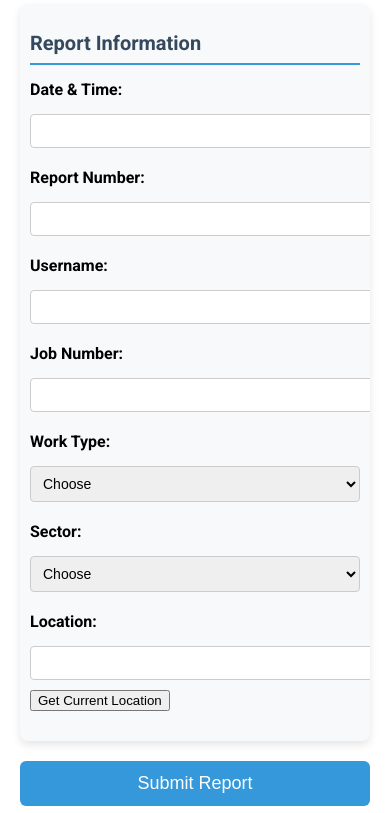
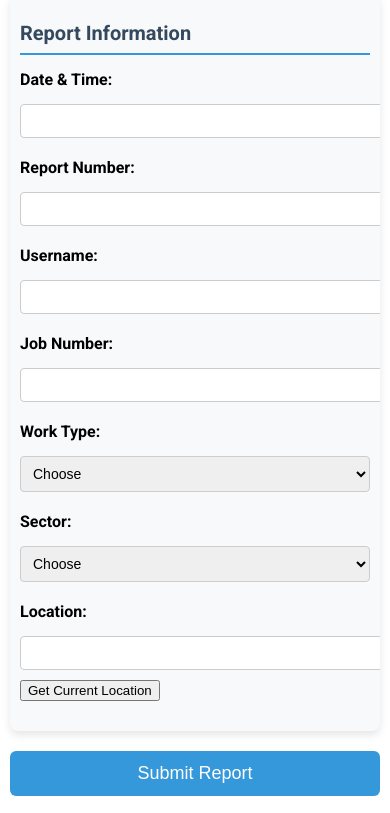
Before and after one commit to Mohd890/psd.github.io, a plain HTML site: page report.html in a window 390 px wide. Shown: the part 100-913 px from the top of the page. Drawn offline with Linux system fonts and the light colour scheme.

Commit message:
Update report.css

```diff
--- a/report.css
+++ b/report.css
@@ -15,6 +15,7 @@ body {
     background-color: #fff;
     border-radius: 12px;
     box-shadow: 0 4px 12px rgba(0, 0, 0, 0.15);
+    overflow: hidden; /* لمنع المحتوى من الخروج عن القالب */
 }
 
 /* Titles */
@@ -40,6 +41,7 @@ h2 {
     background-color: #f8f9fa;
     border-radius: 8px;
     box-shadow: 0px 4px 8px rgba(0, 0, 0, 0.1);
+    overflow: hidden; /* لمنع المحتوى من الخروج عن القالب */
 }
 
 /* Form Groups */
@@ -77,23 +79,6 @@ input:focus, select:focus, textarea:focus {
     height: 1px;
     background-color: #ddd;
     margin: 20px 0;
-}
-
-/* إضافة مسافات بين العناصر داخل القوالب */
-.template {
-    margin-bottom: 20px;
-    padding: 20px;
-    background-color: #f8f9fa;
-    border-radius: 8px;
-    box-shadow: 0px 4px 8px rgba(0, 0, 0, 0.1);
-}
-
-/* إضافة مسافات بين العناصر داخل form-group */
-.form-group {
-    margin-bottom: 20px;
-    display: flex;
-    align-items: center;
-    gap: 10px;
 }
 
 /* إضافة مسافات بين العناصر داخل القوائم */
@@ -201,15 +186,6 @@ input:focus, select:focus, textarea:focus {
         flex-direction: column;
         align-items: flex-start;
     }
-@media (max-width: 768px) {
-    .container {
-        padding: 10px;
-    }
-
-    .form-group {
-        flex-direction: column;
-        align-items: flex-start;
-    }
 
     label {
         min-width: 100%;
@@ -231,30 +207,3 @@ input:focus, select:focus, textarea:focus {
         padding-bottom: 10px;
     }
 }
-    label {
-        min-width: 100%;
-        text-align: left;
-        margin-bottom: 5px;
-    }
-
-    input, select, textarea {
-        width: 100%;
-    }
-
-    .template {
-        padding: 10px;
-    }
-}
-.container {
-    max-width: 800px;
-    margin: 20px auto;
-    padding: 20px;
-    background-color: #fff;
-    border-radius: 12px;
-    box-shadow: 0 4px 12px rgba(0, 0, 0, 0.15);
-    overflow: hidden; /* لمنع المحتوى من الخروج عن القالب */
-}
-
-.template {
-    overflow: hidden; /* لمنع المحتوى من الخروج عن القالب */
-}
```
